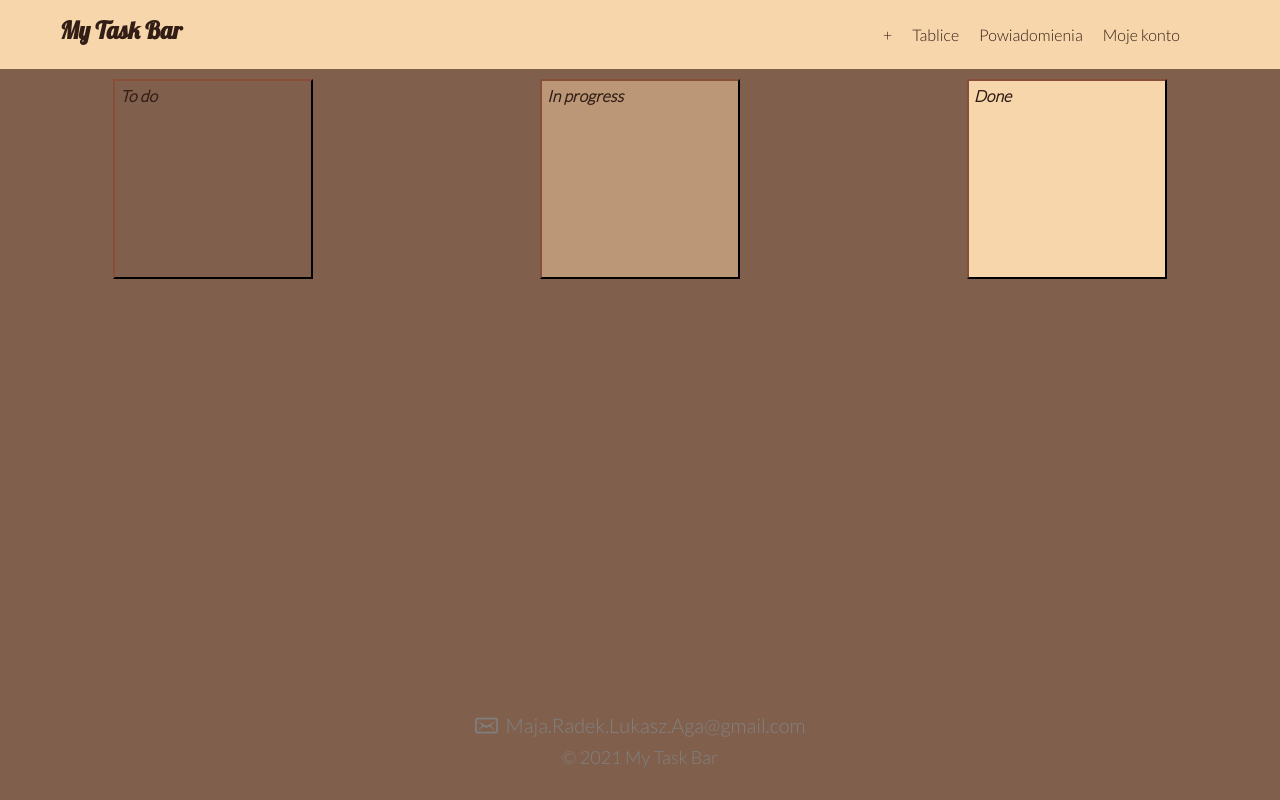
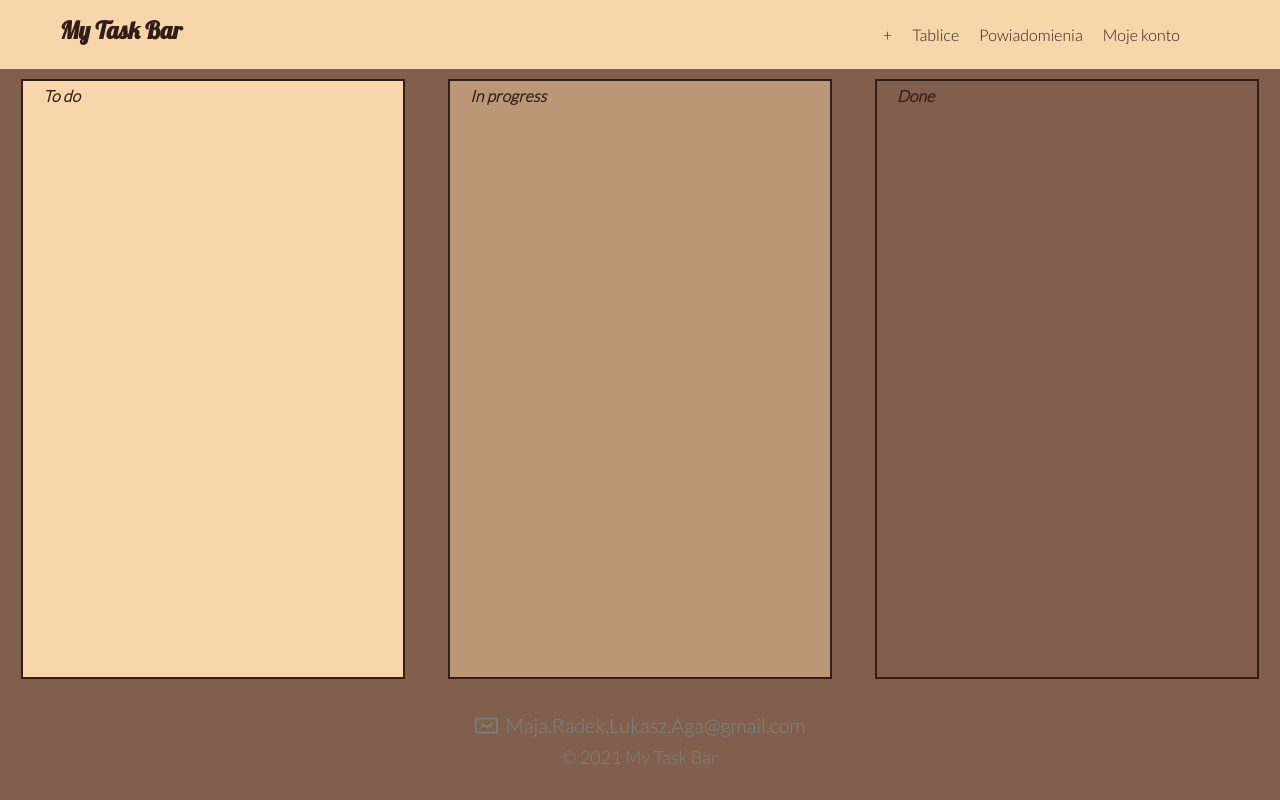
Before and after one commit to infoshareacademy/jfdzr2-nuclear-penguins, a React (Create React App) app: page /bartable in a window 1280 px wide. Built offline with nearby package versions, Linux system fonts and the light colour scheme.

Commit message:
change paddings colors and borders

```diff
--- a/src/components/boards/boards.css
+++ b/src/components/boards/boards.css
@@ -6,17 +6,19 @@
 .board {
   display: block;
   margin: 10px;
-  padding: 5px;
-  width: 200px;
-  height: 200px;
+  padding: 5px 20px 5px 20px;
+  width: 30%;
+  min-height: 75vh;
   text-align: left;
   font-style: italic;
   font-weight: bold;
-  border: 2px outset #331e16;
+  border: 2px double #331e16;
 }
 
 .toDo {
-  background-color: #80604c;
+  background-color: #f7d6ab;
+  display: flex;
+  justify-content: space-between;
 }
 
 .inProgress {
@@ -24,7 +26,7 @@
 }
 
 .done {
-  background-color: #f7d6ab;
+  background-color: #80604c;
 }
 
 /* .color1 {color: #331E16;}
```
